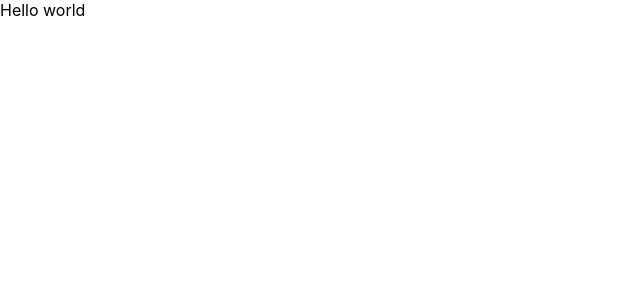
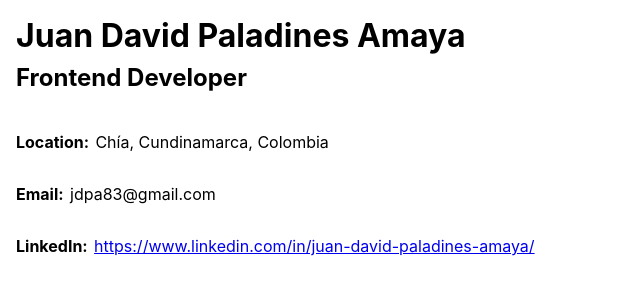
Before and after one commit to Master1624/personal-portfolio, a React (Create React App) app: page / in a window 1280 px wide. Shown: the top 300 px of the page, without its empty margins (0-640 px from the left). Built offline with nearby package versions, Linux system fonts and the light colour scheme; the HTML template or start-up script is replaced by a standard one.

Commit message:
feat: Personal Information

```diff
--- a/package.json
+++ b/package.json
@@ -47,6 +47,7 @@
     ]
   },
   "devDependencies": {
-    "gh-pages": "^6.3.0"
+    "gh-pages": "^6.3.0",
+    "sass": "^1.89.2"
   }
 }
--- a/public/index.html
+++ b/public/index.html
@@ -24,7 +24,7 @@
       work correctly both with client-side routing and a non-root public URL.
       Learn how to configure a non-root public URL by running `npm run build`.
     -->
-    <title>React App</title>
+    <title>Personal Portfolio</title>
   </head>
   <body>
     <noscript>You need to enable JavaScript to run this app.</noscript>
--- a/src/App.tsx
+++ b/src/App.tsx
@@ -1,5 +1,11 @@
+import About from "./modules/about";
+
 function App() {
-  return <div className="App">Hello world</div>;
+  return (
+    <div className="App">
+      <About />
+    </div>
+  );
 }
 
 export default App;
--- /dev/null
+++ b/src/modules/about/index.module.scss
@@ -0,0 +1,45 @@
+.about-container {
+  display: flex;
+  flex-direction: column;
+  margin: 1rem;
+}
+
+.about-content {
+  &__title {
+    font-size: xx-large;
+    font-weight: bold;
+    padding: 0;
+    margin: 0;
+  }
+  &__description {
+    font-size: x-large;
+    font-weight: bold;
+    padding: 0;
+    margin-top: 0.5rem;
+  }
+}
+
+.common-display {
+  display: flex;
+  padding: 0;
+  margin: 0;
+  gap: 0.4rem;
+}
+
+.information-container {
+  display: flex;
+  flex-direction: column;
+}
+
+.location-container {
+  @extend .common-display;
+}
+
+.email-container {
+  @extend .common-display;
+}
+
+.linkedin-container {
+  @extend .common-display;
+  align-items: center;
+}
--- /dev/null
+++ b/src/modules/about/index.tsx
@@ -0,0 +1,44 @@
+import styles from "./index.module.scss";
+
+function About() {
+  return (
+    <div className={styles["about-container"]}>
+      <div className={styles["about-content"]}>
+        <p className={styles["about-content__title"]}>
+          Juan David Paladines Amaya
+        </p>
+        <p className={styles["about-content__description"]}>
+          Frontend Developer
+        </p>
+      </div>
+      <div className={styles["information-container"]}>
+        <div className={styles["location-container"]}>
+          <strong>
+            <p>Location:</p>
+          </strong>
+          <p>Chía, Cundinamarca, Colombia</p>
+        </div>
+        <div className={styles["email-container"]}>
+          <strong>
+            <p>Email:</p>
+          </strong>
+          <p>jdpa83@gmail.com</p>
+        </div>
+        <div className={styles["linkedin-container"]}>
+          <strong>
+            <p>LinkedIn:</p>
+          </strong>
+          <a
+            href="https://www.linkedin.com/in/juan-david-paladines-amaya/"
+            target="_blank"
+            rel="noreferrer"
+          >
+            https://www.linkedin.com/in/juan-david-paladines-amaya/
+          </a>
+        </div>
+      </div>
+    </div>
+  );
+}
+
+export default About;
```
Also changed, not shown: 1 other file (tests, documents, lock files or other folders).
